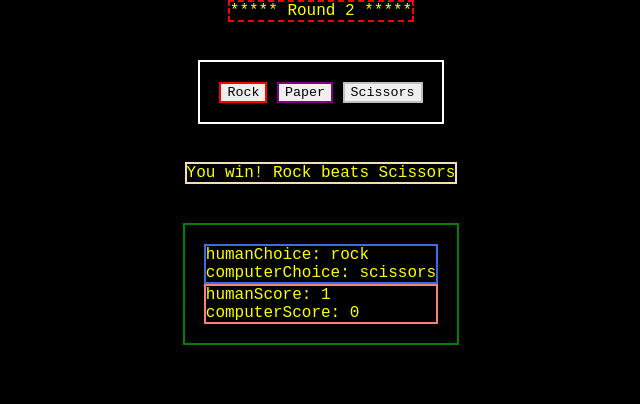
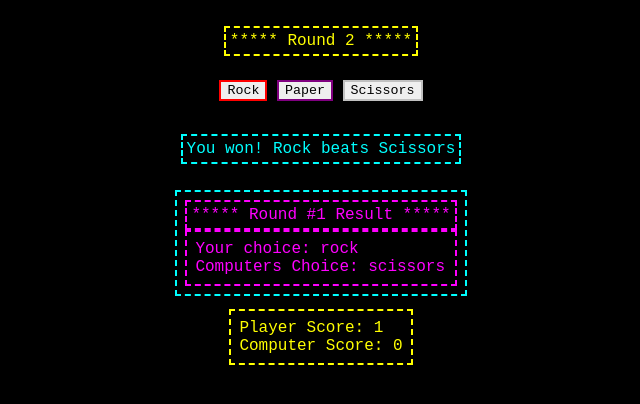
Before and after one commit to drumboy02/odin-rock-paper-scissors, a plain HTML site: page index.html in a window 1280 px wide. Both pictures are taken after a click on the button "Rock". Shown: the whole page, without its empty margins (319-959 px from the left). Drawn offline with Linux system fonts and the light colour scheme.

Commit message:
rearranged UI, updated styles.css. tried to imitate CGA color palette

```diff
--- a/index.html
+++ b/index.html
@@ -15,9 +15,10 @@
         </div>
         <div class="winner-div">Who wins?</div>
         <div class="info-div">
-            <div class="result-div">Result goes here</div>
-            <div class="score-div">Score goes here</div>
+            <div class="round-info-div">******** Choose ********</div>
+            <div class="result-div">Rock, Paper, or Scissors</div>
         </div>
+        <div class="score-div">Score:</div>
         <script src="rock-paper-scissors.js"></script>
     </body>
 </html>
--- a/rock-paper-scissors.js
+++ b/rock-paper-scissors.js
@@ -6,6 +6,7 @@ const round = document.querySelector(".round-div");
 const result = document.querySelector(".result-div");
 const winner = document.querySelector(".winner-div");
 const score = document.querySelector(".score-div");
+const roundInfo = document.querySelector(".round-info-div");
 
 function getComputerChoice() {
     let choice = Math.floor(Math.random() * 3) + 1;
@@ -28,43 +29,43 @@ function playGame() {
     round.textContent = `***** Round ${roundNumber} *****`;
 
     function playRound(humanChoice, computerChoice) {
-        console.log("roundNumber: " + roundNumber);
         humanChoice = humanChoice.toLowerCase();
-        result.innerText = "humanChoice: " + humanChoice + "\n";
-        result.innerText += "computerChoice: " + computerChoice;
+        roundInfo.innerText = "***** Round #" + roundNumber + " Result *****";
+        result.innerText = "Your choice: " + humanChoice + "\n";
+        result.innerText += "Computers Choice: " + computerChoice;
         let tieOrInvalid = false;
 
         switch (`${humanChoice} ${computerChoice}`) {
             case "rock paper":
             case "paper rock":
                 if (humanChoice === "paper") {
-                    winner.innerText = "You win! Paper beats Rock";
+                    winner.innerText = "You won! Paper beats Rock";
                     humanScore += 1;
                     break;
                 } else {
-                    winner.innerText = "You lose! Paper beats Rock";
+                    winner.innerText = "You lost! Paper beats Rock";
                     computerScore += 1;
                     break;
                 }
             case "rock scissors":
             case "scissors rock":
                 if (humanChoice === "rock") {
-                    winner.innerText = "You win! Rock beats Scissors";
+                    winner.innerText = "You won! Rock beats Scissors";
                     humanScore += 1;
                     break;
                 } else {
-                    winner.innerText = "You lose! Rock beats Scissors";
+                    winner.innerText = "You lost! Rock beats Scissors";
                     computerScore += 1;
                     break;
                 }
             case "paper scissors":
             case "scissors paper":
                 if (humanChoice === "scissors") {
-                    winner.innerText = "You win! Scissors beats Paper";
+                    winner.innerText = "You won! Scissors beats Paper";
                     humanScore += 1;
                     break;
                 } else {
-                    winner.innerText = "You lose! Scissors beats Paper";
+                    winner.innerText = "You lost! Scissors beats Paper";
                     computerScore += 1;
                     break;
                 }
@@ -81,23 +82,28 @@ function playGame() {
         }
 
         if (!tieOrInvalid) {
-            score.innerText = "humanScore: " + humanScore + "\n";
-            score.innerText += "computerScore: " + computerScore;
+            score.style.display = "block";
+            score.innerText = "Player Score: " + humanScore + "\n";
+            score.innerText += "Computer Score: " + computerScore;
             roundNumber += 1;
             round.textContent = `***** Round ${roundNumber} *****`;
+            winner.style.display = "block";
         }  else {
             roundNumber = roundNumber;
+            winner.style.display = "block";
         }
 
         if (roundNumber === 6) {
             if (humanScore > computerScore) {
                 round.innerText = "***** You Win! *****";
+                round.appendChild(score);
                 btnRock.removeEventListener('click', handleClickRock);
                 btnPaper.removeEventListener('click', handleClickPaper);
                 btnScissors.removeEventListener('click', handleClickScissors);
                 return;
             } else {
                 round.innerText = "***** You Lose! *****";
+                round.appendChild(score);
                 btnRock.removeEventListener('click', handleClickRock);
                 btnPaper.removeEventListener('click', handleClickPaper);
                 btnScissors.removeEventListener('click', handleClickScissors);
--- a/styles.css
+++ b/styles.css
@@ -1,53 +1,74 @@
 body {
-    margin: 0;
     display: flex;
     flex-direction: column;
     align-items: center;
     background: black;
     color: yellow;
     font-family: monospace, sans-serif;
+    margin-top: 1.4em;
+}
+
+.round-div {
+    border: 2px dashed yellow;
+    text-align: center;
+    margin: 0.2em;
+    padding: 4px;
 }
 
 .buttons-div {
-    margin: 3%;
-    padding: 1.5%;
-    border: 2px solid white;
+    margin: 0.8em;
+    padding: 8px;
 }
 
 .btn-rock {
-    border: 2px solid red;
+    border: 2px double red;
     font-family: monospace, sans-serif;
 }
 
 .btn-paper {
-    border: 2px solid purple;
+    border: 2px double purple;
     font-family: monospace, sans-serif;
 }
 
 .btn-scissors {
-    border: 2px solid silver;
+    border: 2px double silver;
     font-family: monospace, sans-serif;
 }
 
-.info-div {
-    margin: 3%;
-    padding: 1.5%;
-    border: 2px solid green;
+.btn-rock:hover, .btn-paper:hover, .btn-scissors:hover {
+    background: black;
+    color: yellow;
+    cursor: pointer;
 }
 
-.round-div {
-    border: 2px dashed red;
+.winner-div {
+    border: 2px dashed cyan;
+    color: cyan;
+    margin: 0.8em;
+    padding: 4px;
+    display: none;
+}
+
+.info-div {
+    margin: 0.8em;
+    padding: 8px;
+    color: fuchsia;
+    border: 2px dashed cyan;
+}
+
+.round-info-div {
     text-align: center;
+    border: 2px dashed;
+    padding: 4px;
 }
 
 .result-div {
-    border: 2px solid royalblue;
+    border: 2px dashed;
+    padding: 8px;
 }
 
 .score-div {
-    border: 2px solid salmon;
+    border: 2px dashed;
+    padding: 8px;
+    display: none;
 }
-
-.winner-div {
-    border: 2px solid wheat;
-}
```
